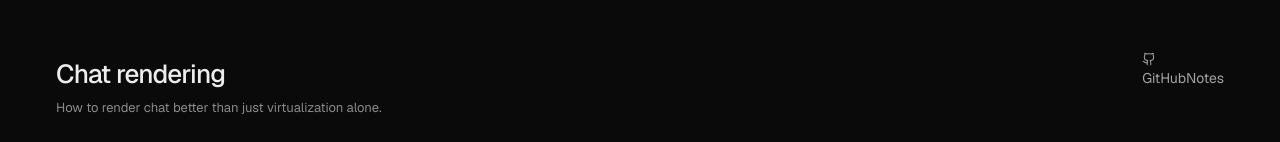
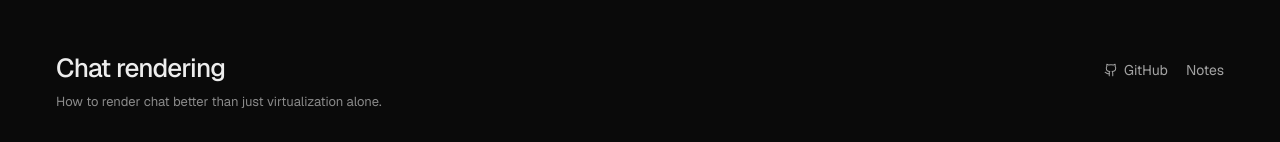
Before and after one commit to nishilfaldu/chat-rendering, a Next.js app: page / in a window 1280 px wide. Shown: the top 142 px of the page. Built offline with nearby package versions, Linux system fonts and the light colour scheme; no server answers.

Commit message:
Style the top-right project links

```diff
--- a/app/globals.css
+++ b/app/globals.css
@@ -227,7 +227,15 @@ body {
   font-weight: 500;
   letter-spacing: -0.8px;
 }
+.bench-header-links {
+  display: flex;
+  align-items: center;
+  gap: 18px;
+}
 .bench-docs-link {
+  display: inline-flex;
+  align-items: center;
+  gap: 6px;
   color: #a3a3a3;
   font-size: 14px;
   white-space: nowrap;
```
